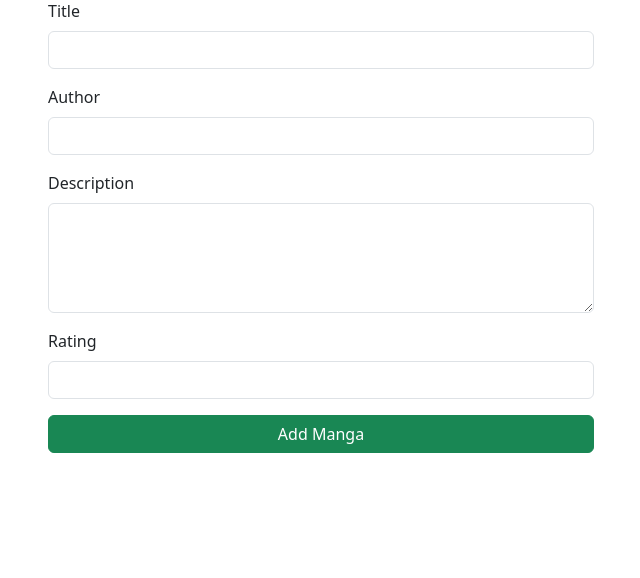
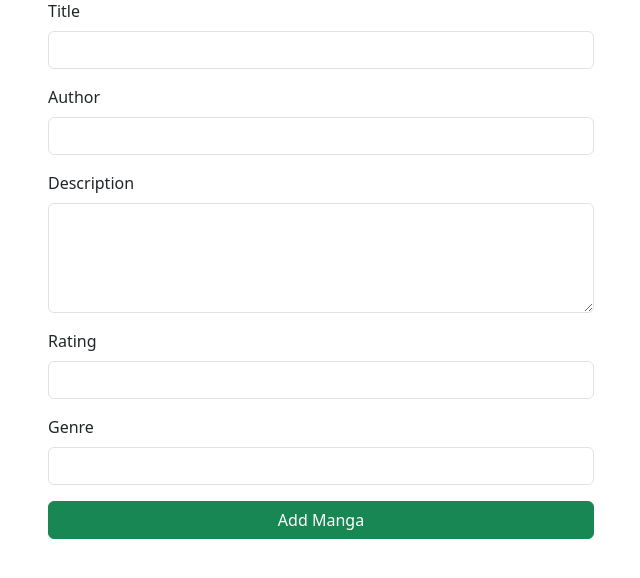
Before and after one commit to RKXKEAN/manga_recommendatione, a Flask app: page /add_manga in a window 1280 px wide. Shown: the part 137-715 px from the top of the page, without its empty margins (319-959 px from the left). Run offline with Flask 3, Linux system fonts and the light colour scheme; a user stored in the database is signed in.

Commit message:
Update manga genre

```diff
--- a/app.py
+++ b/app.py
@@ -31,7 +31,8 @@ class Manga(db.Model):
     title = db.Column(db.String(200), nullable=False)
     description = db.Column(db.Text, nullable=False)
     author = db.Column(db.String(100), nullable=False)
-    rating = db.Column(db.Float, default=0.0)  # ⭐ เพิ่ม rating
+    rating = db.Column(db.Float, default=0.0)
+    genre = db.Column(db.String(100), nullable=False)
 
 
 @login_manager.user_loader
@@ -99,9 +100,14 @@ def add_manga():
         title = request.form["title"]
         description = request.form["description"]
         author = request.form["author"]
-        rating = float(request.form["rating"])  # ⭐ เพิ่ม rating จากฟอร์ม
+        rating = float(request.form["rating"])
+        genre = request.form["genre"]  # ⭐ รับ genre จากฟอร์ม
         new_manga = Manga(
-            title=title, description=description, author=author, rating=rating
+            title=title,
+            description=description,
+            author=author,
+            rating=rating,
+            genre=genre,
         )
         db.session.add(new_manga)
         db.session.commit()
--- a/templates/add_manga.html
+++ b/templates/add_manga.html
@@ -38,6 +38,10 @@
                         <input type="number" class="form-control" id="rating" name="rating" min="0" max="10" step="0.1"
                             required>
                     </div>
+                    <div class="mb-3">
+                        <label for="genre" class="form-label">Genre</label>
+                        <input type="text" class="form-control" id="genre" name="genre" required>
+                    </div>
 
 
                     <button type="submit" class="btn btn-success w-100">Add Manga</button>
--- a/templates/admin.html
+++ b/templates/admin.html
@@ -35,6 +35,7 @@
                     <p>{{ manga.description[:100] }}...</p>
                     <p><strong>Author:</strong> {{ manga.author }}</p>
                     <p><strong>Rating:</strong> ⭐ {{ manga.rating }}/10</p>
+                    <p><strong>Genre:</strong> {{ manga.genre }}</p>
                 </div>
                 <div>
                     <a href="{{ url_for('manga_detail', id=manga.id) }}" class="btn btn-info btn-sm">View</a>
--- a/templates/home.html
+++ b/templates/home.html
@@ -41,6 +41,7 @@
                         <h5 class="card-title">{{ manga.title }}</h5>
                         <p class="card-text"><small class="text-muted">Author: {{ manga.author }}</small></p>
                         <p><strong>Rating:</strong> ⭐ {{ manga.rating }}/10</p>
+                        <p><strong>Genre:</strong> {{ manga.genre }}</p>
                         <a href="{{ url_for('manga_detail', id=manga.id) }}" class="btn btn-primary">View Details</a>
 
                     </div>
--- a/templates/manga_detail.html
+++ b/templates/manga_detail.html
@@ -16,6 +16,7 @@
                 <h2 class="card-title">{{ manga.title }}</h2>
                 <h5 class="text-muted">Author: {{ manga.author }}</h5>
                 <p><strong>Rating:</strong> ⭐ {{ manga.rating }}/10</p>
+                <p><strong>Genre:</strong> {{ manga.genre }}</p>
                 <p class="card-text">{{ manga.description }}</p>
             </div>
         </div>
```
Also changed, not shown: instance/database.db.
